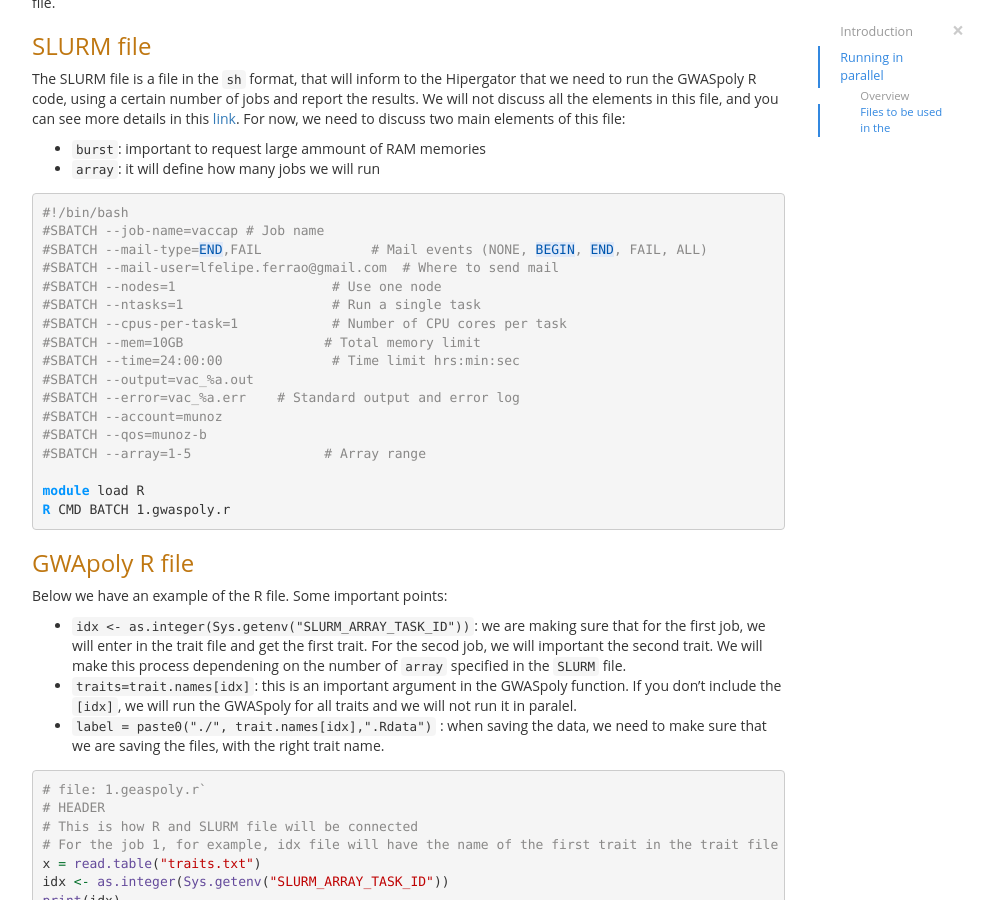
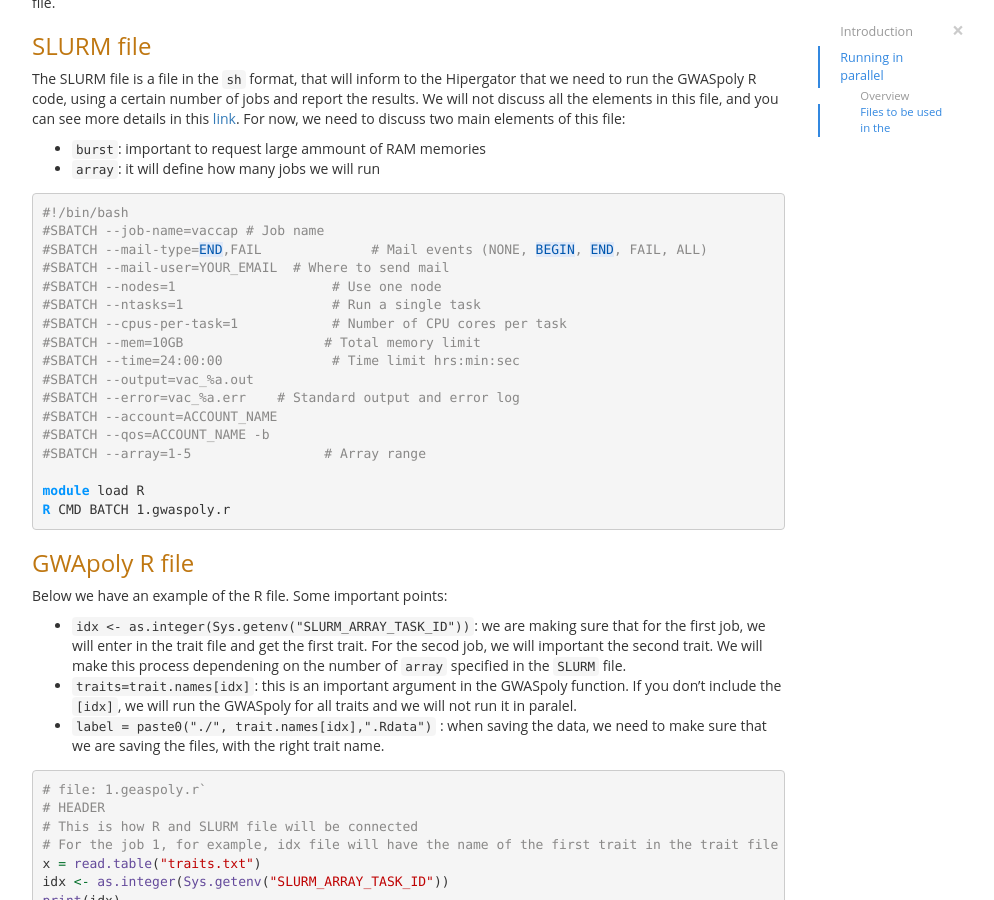
Before and after one commit to lfelipe-ferrao/lfelipe-ferrao.github.io, a Jekyll site: the page class/GWAS/4.HPC.html, which Jekyll copies as it is, in a window 1280 px wide and 900 px high, scrolled down 1971 px. Shown: the whole window, without its empty margins (153-1147 px from the left). Built offline with Jekyll 4.4.1, drawn with Linux system fonts in a browser that asks for light colours.

Commit message:
Add files via upload

```diff
--- a/class/GWAS/4.HPC.html
+++ b/class/GWAS/4.HPC.html
@@ -1111,7 +1111,7 @@ memories</li>
 <div class="sourceCode" id="cb2"><pre class="sourceCode bash"><code class="sourceCode bash"><span id="cb2-1"><a href="#cb2-1" aria-hidden="true" tabindex="-1"></a><span class="co">#!/bin/bash</span></span>
 <span id="cb2-2"><a href="#cb2-2" aria-hidden="true" tabindex="-1"></a><span class="co">#SBATCH --job-name=vaccap # Job name</span></span>
 <span id="cb2-3"><a href="#cb2-3" aria-hidden="true" tabindex="-1"></a><span class="co">#SBATCH --mail-type=</span><span class="re">END</span><span class="co">,FAIL              # Mail events (NONE, </span><span class="re">BEGIN</span><span class="co">, </span><span class="re">END</span><span class="co">, FAIL, ALL)</span></span>
-<span id="cb2-4"><a href="#cb2-4" aria-hidden="true" tabindex="-1"></a><span class="co">#SBATCH --mail-user=lfelipe.ferrao@gmail.com  # Where to send mail</span></span>
+<span id="cb2-4"><a href="#cb2-4" aria-hidden="true" tabindex="-1"></a><span class="co">#SBATCH --mail-user=YOUR_EMAIL  # Where to send mail</span></span>
 <span id="cb2-5"><a href="#cb2-5" aria-hidden="true" tabindex="-1"></a><span class="co">#SBATCH --nodes=1                    # Use one node</span></span>
 <span id="cb2-6"><a href="#cb2-6" aria-hidden="true" tabindex="-1"></a><span class="co">#SBATCH --ntasks=1                   # Run a single task</span></span>
 <span id="cb2-7"><a href="#cb2-7" aria-hidden="true" tabindex="-1"></a><span class="co">#SBATCH --cpus-per-task=1            # Number of CPU cores per task</span></span>
@@ -1119,8 +1119,8 @@ memories</li>
 <span id="cb2-9"><a href="#cb2-9" aria-hidden="true" tabindex="-1"></a><span class="co">#SBATCH --time=24:00:00              # Time limit hrs:min:sec</span></span>
 <span id="cb2-10"><a href="#cb2-10" aria-hidden="true" tabindex="-1"></a><span class="co">#SBATCH --output=vac_%a.out</span></span>
 <span id="cb2-11"><a href="#cb2-11" aria-hidden="true" tabindex="-1"></a><span class="co">#SBATCH --error=vac_%a.err    # Standard output and error log</span></span>
-<span id="cb2-12"><a href="#cb2-12" aria-hidden="true" tabindex="-1"></a><span class="co">#SBATCH --account=munoz</span></span>
-<span id="cb2-13"><a href="#cb2-13" aria-hidden="true" tabindex="-1"></a><span class="co">#SBATCH --qos=munoz-b</span></span>
+<span id="cb2-12"><a href="#cb2-12" aria-hidden="true" tabindex="-1"></a><span class="co">#SBATCH --account=ACCOUNT_NAME</span></span>
+<span id="cb2-13"><a href="#cb2-13" aria-hidden="true" tabindex="-1"></a><span class="co">#SBATCH --qos=ACCOUNT_NAME -b</span></span>
 <span id="cb2-14"><a href="#cb2-14" aria-hidden="true" tabindex="-1"></a><span class="co">#SBATCH --array=1-5                 # Array range</span></span>
 <span id="cb2-15"><a href="#cb2-15" aria-hidden="true" tabindex="-1"></a></span>
 <span id="cb2-16"><a href="#cb2-16" aria-hidden="true" tabindex="-1"></a><span class="ex">module</span> load R</span>
```
